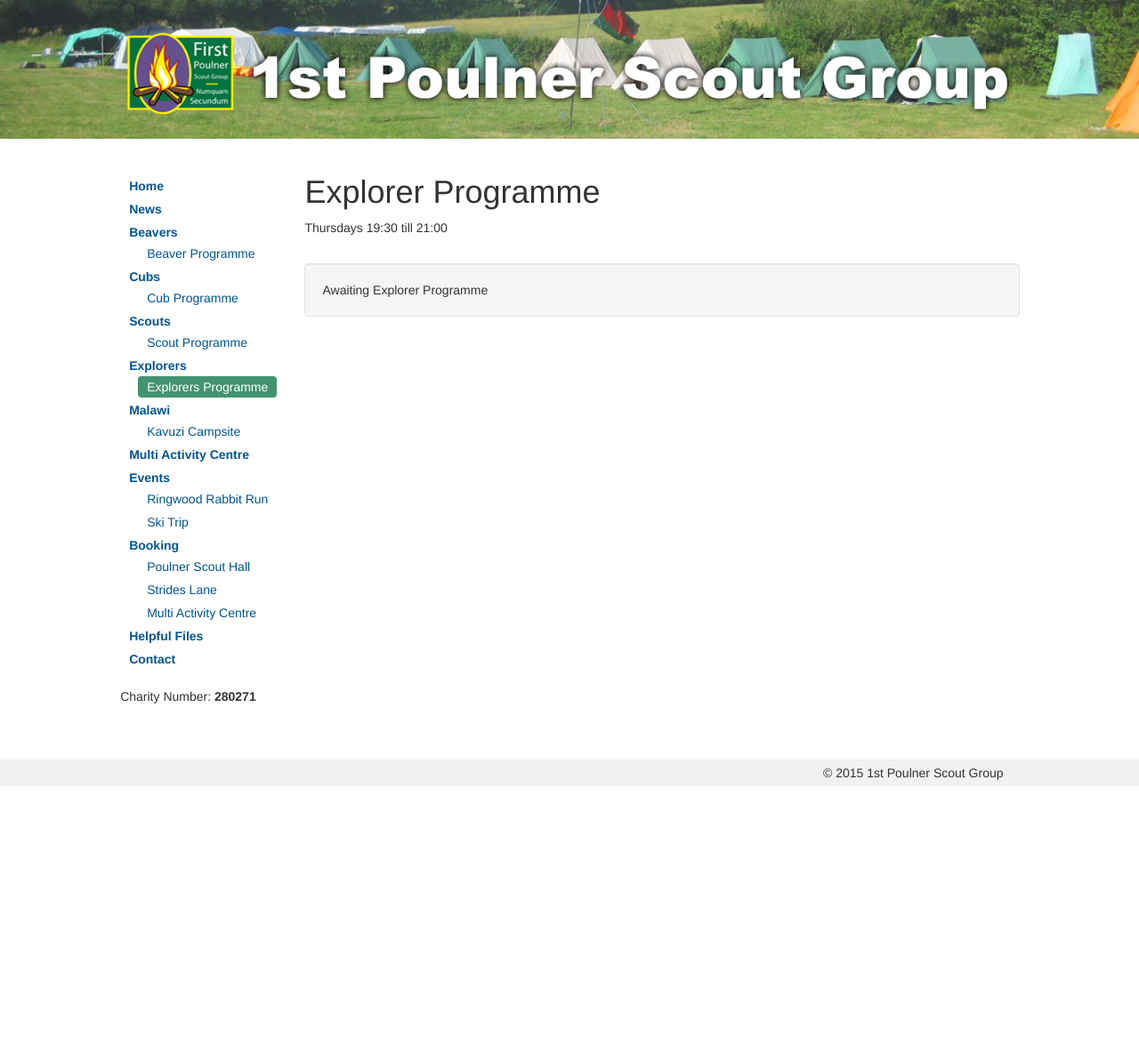
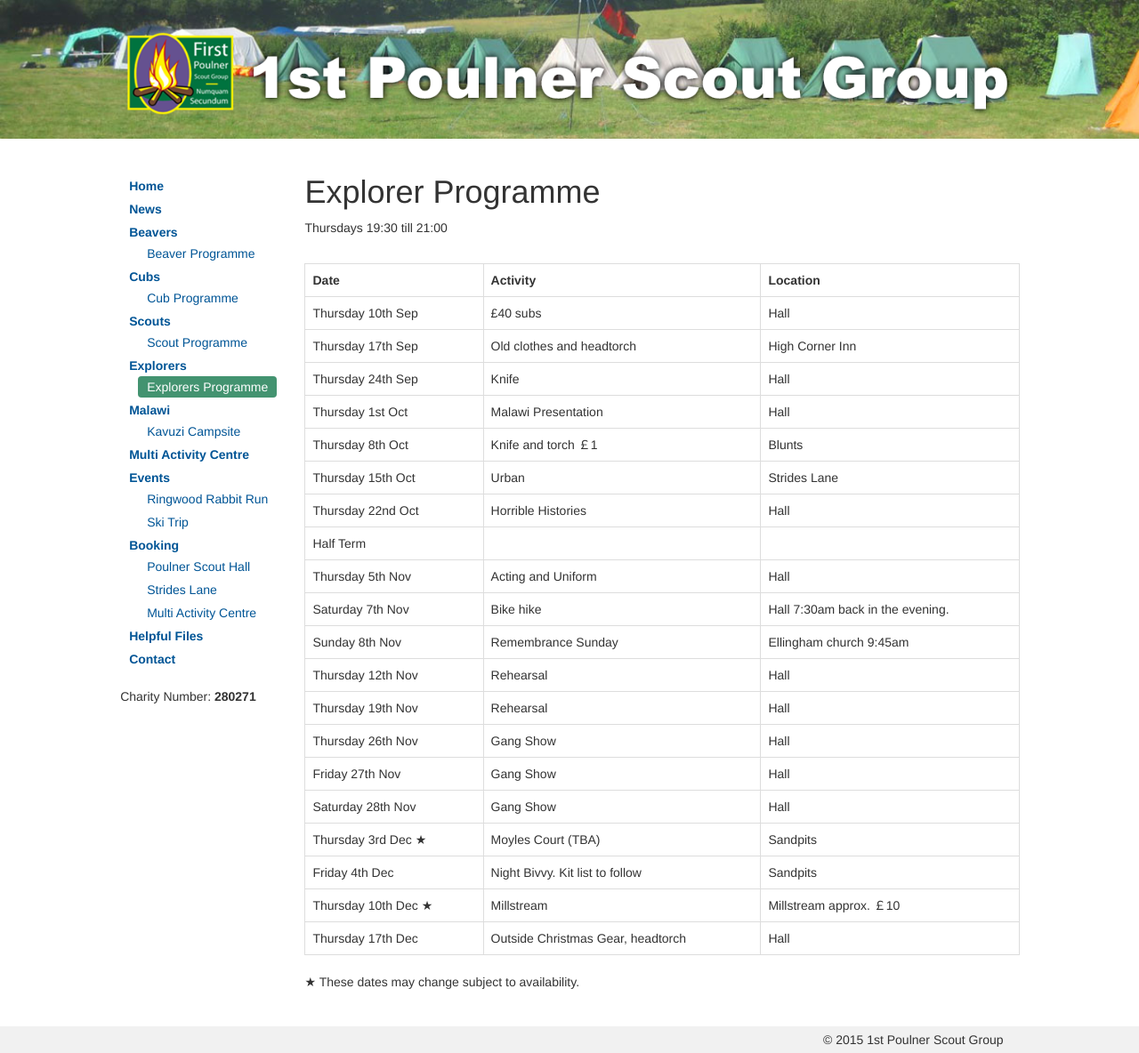
Before and after one commit to 1stpoulnerscouts/1stpoulnerscouts.github.io, a Jekyll site: the page built from explorers/programme/index.html, in a window 1280 px wide. Shown: the whole page at 89% size. Built offline with Jekyll 4.4.1, drawn with Linux system fonts in a browser that asks for light colours; before the commit the page ends 900 px from its top, so only the background shows below that.

Commit message:
Updated Explorer Programme

```diff
--- a/explorers/programme/index.html
+++ b/explorers/programme/index.html
@@ -9,27 +9,112 @@
 <p>Thursdays 19:30 till 21:00<br>
 </p>
 <br>
-<p class="well">Awaiting Explorer Programme</p>
 
-<table class="table table-hover table-bordered" style="display: none">
+<table class="table table-hover table-bordered">
 	<tr>
 		<th>Date</th>
 		<th>Activity</th>
-		<th>Start</th>
 		<th>Location</th>
-		<th>Finish</th>
-		<th>Run by</th>
-		<th>Cost</th>
-		<th>Comments</th>
 	</tr>
 	<tr>
-		<td></td>
-		<td></td>
-		<td></td>
-		<td></td>
-		<td></td>
-		<td></td>
+		<td>Thursday 10th Sep</td>
+		<td>£40 subs</td>
+		<td>Hall</td>
+	</tr>
+	<tr>
+		<td>Thursday 17th Sep</td>
+		<td>Old clothes and headtorch</td>
+		<td>High Corner Inn</td>
+	</tr>
+	<tr>
+		<td>Thursday 24th Sep</td>
+		<td>Knife</td>
+		<td>Hall</td>
+	</tr>
+	<tr>
+		<td>Thursday 1st Oct</td>
+		<td>Malawi Presentation</td>
+		<td>Hall</td>
+	</tr>
+	<tr>
+		<td>Thursday 8th Oct</td>
+		<td>Knife and torch ￡1</td>
+		<td>Blunts  </td>
+	</tr>
+	<tr>
+		<td>Thursday 15th Oct</td>
+		<td>Urban</td>
+		<td>Strides Lane</td>
+	</tr>
+	<tr>
+		<td>Thursday 22nd Oct</td>
+		<td>Horrible Histories</td>
+		<td>Hall</td>
+	</tr>
+	<tr>
+		<td>Half Term</td>
 		<td></td>
 		<td></td>
 	</tr>
+	<tr>
+		<td>Thursday 5th Nov</td>
+		<td>Acting and Uniform</td>
+		<td>Hall</td>
+	</tr>
+	<tr>
+		<td>Saturday 7th Nov</td>
+		<td>Bike hike</td>
+		<td>Hall 7:30am back in the evening.</td>
+	</tr>
+	<tr>
+		<td>Sunday 8th Nov</td>
+		<td>Remembrance Sunday</td>
+		<td>Ellingham church 9:45am</td>
+	</tr>
+	<tr>
+		<td>Thursday 12th Nov</td>
+		<td>Rehearsal</td>
+		<td>Hall</td>
+	</tr>
+	<tr>
+		<td>Thursday 19th Nov</td>
+		<td>Rehearsal</td>
+		<td>Hall</td>
+	</tr>
+	<tr>
+		<td>Thursday 26th Nov</td>
+		<td>Gang Show</td>
+		<td>Hall</td>
+	</tr>
+	<tr>
+		<td>Friday 27th Nov</td>
+		<td>Gang Show</td>
+		<td>Hall</td>
+	</tr>
+	<tr>
+		<td>Saturday 28th Nov</td>
+		<td>Gang Show</td>
+		<td>Hall</td>
+	</tr>
+	<tr>
+		<td>Thursday 3rd Dec ★</td>
+		<td>Moyles Court (TBA)</td>
+		<td>Sandpits</td>
+	</tr>
+	<tr>
+		<td>Friday 4th Dec</td>
+		<td>Night Bivvy. Kit list to follow</td>
+		<td>Sandpits</td>
+	</tr>
+	<tr>
+		<td>Thursday 10th Dec ★</td>
+		<td>Millstream</td>
+		<td>Millstream approx. ￡10</td>
+	</tr>
+	<tr>
+		<td>Thursday 17th Dec</td>
+		<td>Outside Christmas Gear, headtorch</td>
+		<td>Hall</td>
+	</tr>
 </table>
+<p>★ These dates may change subject to availability.</p>
```
